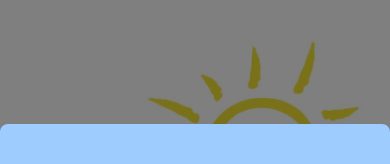
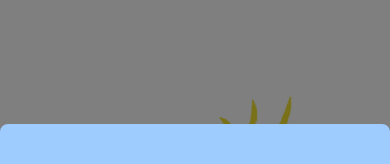
Before and after one commit to Azariop/Association-Espoir, a plain HTML site: page index.html in a window 390 px wide. Shown: the part 89-253 px from the top of the page. Drawn offline with Linux system fonts and the light colour scheme.

Commit message:
LOGO CNETRE

```diff
--- a/style.css
+++ b/style.css
@@ -53,36 +53,35 @@ header li a {
 /* **************** IMAGE PRINCIPALE ************* */
 #imagePrincipale {
   padding-top: 60px;
-  background: url(media/logolong.jpeg) no-repeat center center;
-  background-size: contain; /* Garde l'image entière visible sans la couper */
-  height: 100vh; /* 100% de la hauteur de la fenêtre */
+  background: url(media/logolong\ \(2\).jpeg) no-repeat center center;
+  background-size: contain; /* L'image reste entière */
+  background-color: white; /* Ajoute un fond pour combler les espaces vides */
+  height: 100vh; /* Section pleine hauteur */
+  width: 100%; /* Prend toute la largeur */
   display: flex;
   flex-direction: column;
   align-items: center;
   justify-content: center;
-  box-sizing: border-box; /* Garantit que les paddings/marges sont inclus */
-  overflow: hidden; /* Empêche le débordement des éléments */
+  box-sizing: border-box;
+  overflow: hidden;
 }
 
-/* Ajout pour les tailles d'écran spécifiques */
+/* Responsive adjustments */
 @media (max-width: 1024px) {
   #imagePrincipale {
-    background-size: contain; /* Maintient la visibilité entière sur tablette */
-    background-position: center center; /* Reste centré */
-    height: auto; /* Permet une hauteur flexible si nécessaire */
-    min-height: 80vh; /* Évite que la section soit trop petite */
+    background-size: contain; /* Toujours entier sur tablette */
+    height: 80vh; /* Réduit un peu la hauteur pour les écrans plus petits */
   }
 }
 
 @media (max-width: 768px) {
   #imagePrincipale {
-    padding-top: 30px; /* Réduction des paddings sur mobile */
     background-size: contain; /* Toujours visible en entier */
-    background-position: center center; /* Toujours centré */
-    height: auto; /* Ajustement flexible */
-    min-height: 60vh; /* Assure une visibilité correcte */
+    height: auto; /* Permet à la hauteur de s'ajuster */
+    min-height: 60vh; /* Minimum pour garantir la visibilité */
   }
 }
+
 
 
 /* Titre principal */
```
